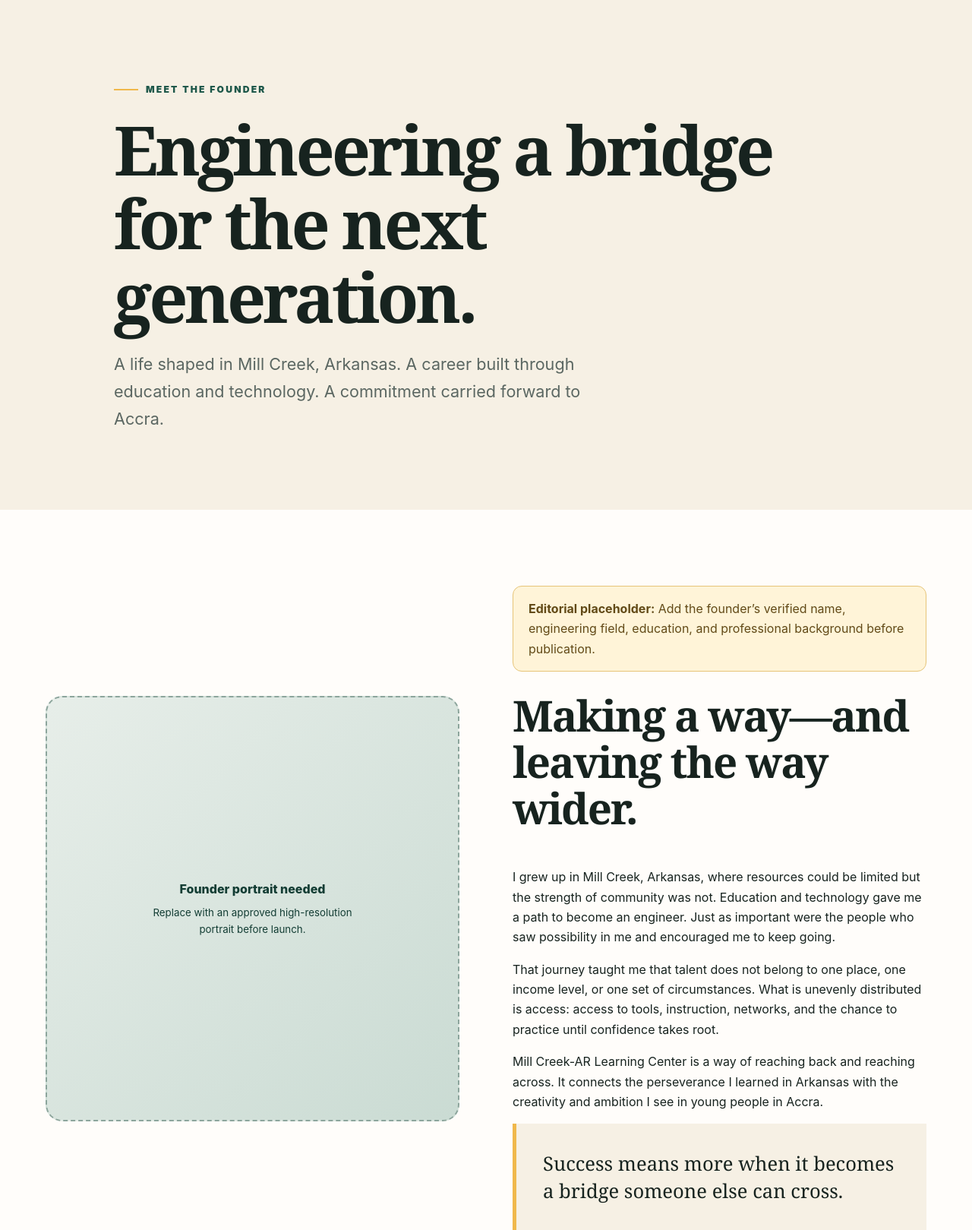
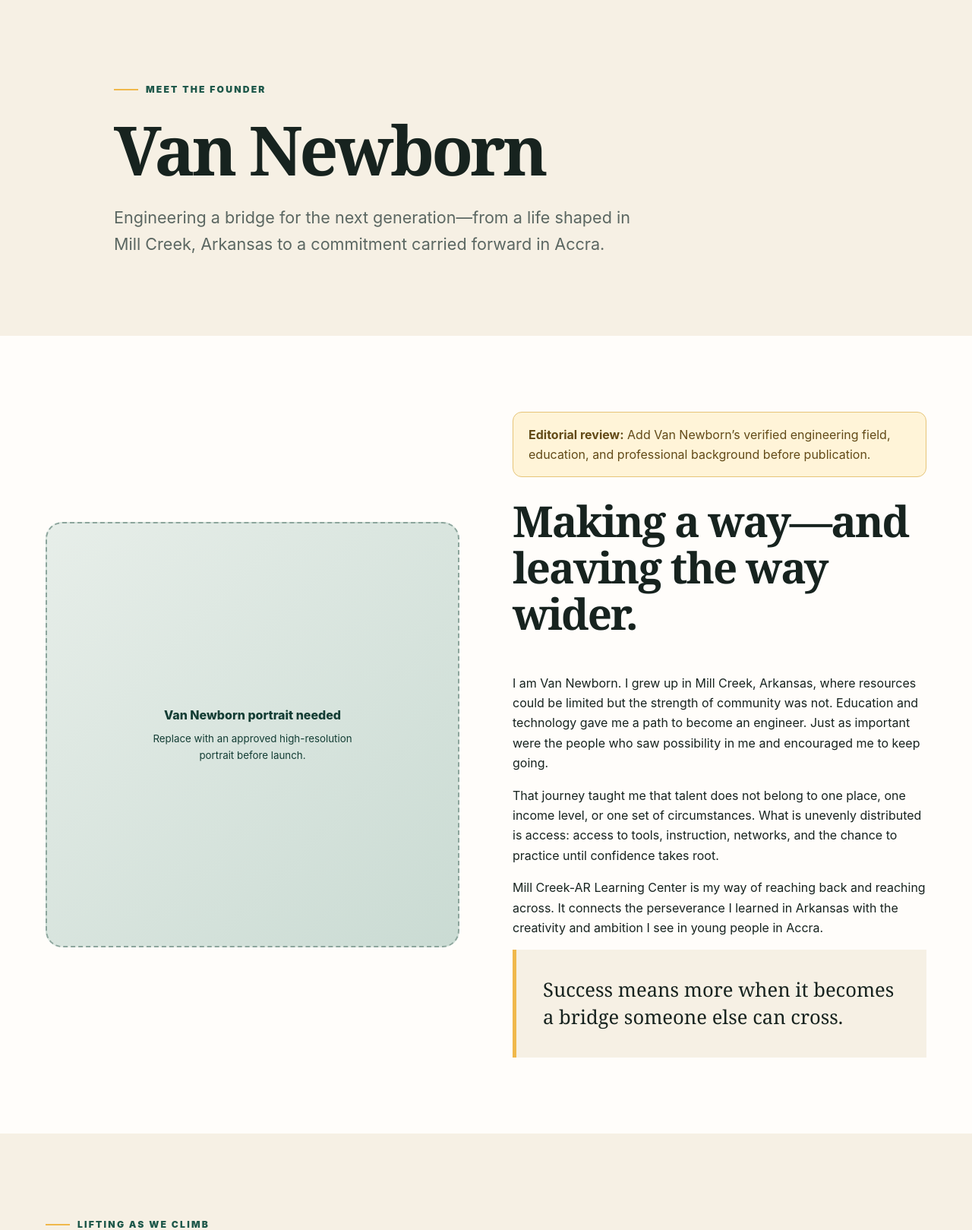
Before and after one commit to vnewborn4/ghana-school, a PHP site: page /bio.php in a window 1280 px wide. Shown: the part 119-1738 px from the top of the page at 76% size. Run offline with PHP 8.4, Linux system fonts and the light colour scheme.

Commit message:
Name Van Newborn as founder

```diff
--- a/about.php
+++ b/about.php
@@ -1,6 +1,6 @@
 <?php $pageTitle='Our Story'; $pageDescription='The story connecting Mill Creek, Arkansas and Accra, Ghana through education and technology.'; include 'includes/header.php'; ?>
 <section class="page-hero"><div class="wrap"><span class="eyebrow">Our origin</span><h1>From Mill Creek to Accra.</h1><p class="lede">A bridge between two communities, built from a simple conviction: where a child begins should never place a ceiling on where they can go.</p></div></section>
-<section class="section"><div class="wrap grid-2"><img class="story-image" src="assets/images/student-2.jpeg" alt="Students sharing computers during a class in Accra"><div><span class="eyebrow">A personal promise</span><h2>Opportunity changed one life. Now it can open many more.</h2><p>The vision began with the founder’s own journey—from humble beginnings in Mill Creek, Arkansas, to a career in engineering. Limited resources were real, but so were determination, education, community, and the people who chose to believe.</p><p>Technology became a language that could travel: a way to solve problems, create value, and enter rooms that once felt out of reach. In Accra, that experience became a responsibility—to help young people gain access to the same kind of bridge.</p><div class="pull-quote">“We are not deciding what young people can become. We are helping remove the barriers between their talent and their opportunity.”</div></div></div></section>
+<section class="section"><div class="wrap grid-2"><img class="story-image" src="assets/images/student-2.jpeg" alt="Students sharing computers during a class in Accra"><div><span class="eyebrow">A personal promise</span><h2>Opportunity changed one life. Now it can open many more.</h2><p>The vision began with founder Van Newborn’s own journey—from humble beginnings in Mill Creek, Arkansas, to a career in engineering. Limited resources were real, but so were determination, education, community, and the people who chose to believe.</p><p>Technology became a language that could travel: a way to solve problems, create value, and enter rooms that once felt out of reach. In Accra, that experience became a responsibility—to help young people gain access to the same kind of bridge.</p><div class="pull-quote">“We are not deciding what young people can become. We are helping remove the barriers between their talent and their opportunity.”</div></div></div></section>
 <section class="section cream"><div class="wrap"><div class="statement"><span class="eyebrow">The idea that moved us</span><h2>Potential grows when it is met with access, belief, training, and opportunity.</h2><p class="lede" style="margin-inline:auto">The emotional spark echoes a theme many recognize from <em>Akeelah and the Bee</em>: extraordinary ability may be present long before the world makes room for it. The learning center is independently inspired by that universal idea and is not affiliated with the film.</p></div></div></section>
 <section class="section"><div class="wrap grid-3"><article class="impact-card"><span class="number">01</span><h3>Perseverance</h3><p>We honor the discipline it takes to keep learning when the path is not easy.</p></article><article class="impact-card"><span class="number">02</span><h3>Self-determination</h3><p>Students are creators and decision-makers in their own futures—not passive recipients.</p></article><article class="impact-card"><span class="number">03</span><h3>Community uplift</h3><p>Skills and confidence can ripple outward through families, classrooms, and neighborhoods.</p></article></div></section>
 <?php include 'includes/footer.php'; ?>
--- a/bio.php
+++ b/bio.php
@@ -1,5 +1,5 @@
-<?php $pageTitle='Meet the Founder'; $pageDescription='Meet the engineer whose journey from Mill Creek, Arkansas inspired a technology learning center in Accra.'; include 'includes/header.php'; ?>
-<section class="page-hero"><div class="wrap"><span class="eyebrow">Meet the founder</span><h1>Engineering a bridge for the next generation.</h1><p class="lede">A life shaped in Mill Creek, Arkansas. A career built through education and technology. A commitment carried forward to Accra.</p></div></section>
-<section class="section"><div class="wrap grid-2"><div class="founder-placeholder" role="img" aria-label="Founder portrait placeholder"><div><span>Founder portrait needed</span><small>Replace with an approved high-resolution portrait before launch.</small></div></div><div><div class="draft-note"><strong>Editorial placeholder:</strong> Add the founder’s verified name, engineering field, education, and professional background before publication.</div><h2 style="margin-top:28px">Making a way—and leaving the way wider.</h2><p>I grew up in Mill Creek, Arkansas, where resources could be limited but the strength of community was not. Education and technology gave me a path to become an engineer. Just as important were the people who saw possibility in me and encouraged me to keep going.</p><p>That journey taught me that talent does not belong to one place, one income level, or one set of circumstances. What is unevenly distributed is access: access to tools, instruction, networks, and the chance to practice until confidence takes root.</p><p>Mill Creek-AR Learning Center is a way of reaching back and reaching across. It connects the perseverance I learned in Arkansas with the creativity and ambition I see in young people in Accra.</p><div class="pull-quote">Success means more when it becomes a bridge someone else can cross.</div></div></div></section>
+<?php $pageTitle='Van Newborn — Founder'; $pageDescription='Meet Van Newborn, the engineer whose journey from Mill Creek, Arkansas inspired a technology learning center in Accra.'; include 'includes/header.php'; ?>
+<section class="page-hero"><div class="wrap"><span class="eyebrow">Meet the founder</span><h1>Van Newborn</h1><p class="lede">Engineering a bridge for the next generation—from a life shaped in Mill Creek, Arkansas to a commitment carried forward in Accra.</p></div></section>
+<section class="section"><div class="wrap grid-2"><div class="founder-placeholder" role="img" aria-label="Portrait placeholder for Van Newborn"><div><span>Van Newborn portrait needed</span><small>Replace with an approved high-resolution portrait before launch.</small></div></div><div><div class="draft-note"><strong>Editorial review:</strong> Add Van Newborn’s verified engineering field, education, and professional background before publication.</div><h2 style="margin-top:28px">Making a way—and leaving the way wider.</h2><p>I am Van Newborn. I grew up in Mill Creek, Arkansas, where resources could be limited but the strength of community was not. Education and technology gave me a path to become an engineer. Just as important were the people who saw possibility in me and encouraged me to keep going.</p><p>That journey taught me that talent does not belong to one place, one income level, or one set of circumstances. What is unevenly distributed is access: access to tools, instruction, networks, and the chance to practice until confidence takes root.</p><p>Mill Creek-AR Learning Center is my way of reaching back and reaching across. It connects the perseverance I learned in Arkansas with the creativity and ambition I see in young people in Accra.</p><div class="pull-quote">Success means more when it becomes a bridge someone else can cross.</div></div></div></section>
 <section class="section cream"><div class="wrap grid-2"><div><span class="eyebrow">Lifting as we climb</span><h2>A tradition of education, self-determination, and community.</h2></div><div><p class="lede">Across the African diaspora, generations have used knowledge, mutual support, and persistence to expand what is possible. This project honors that tradition without turning struggle into spectacle.</p><p>The goal is not to prescribe a future for students. It is to equip them to shape their own—with practical skills, mentorship, and a community that takes their ambitions seriously.</p><a class="button button-outline" href="adopt.php">Help widen the bridge</a></div></div></section>
 <?php include 'includes/footer.php'; ?>
--- a/index.php
+++ b/index.php
@@ -20,7 +20,7 @@ include 'includes/header.php';
 <section id="mission" class="section"><div class="wrap statement"><span class="eyebrow">The mission</span><h2>A computer can become more than a tool. It can become a <span>doorway.</span></h2><p class="lede" style="margin-inline:auto">We are building a place where curiosity becomes capability—where young people can learn digital fundamentals, practice problem-solving, create projects, and begin to see themselves in the future of work.</p></div></section>
 
 <section class="section cream"><div class="wrap grid-2">
-  <div><span class="eyebrow">One story, two places</span><h2>From humble beginnings in Mill Creek to a classroom in Accra.</h2><div class="route-line"><div class="route-stop"><small>Mill Creek, Arkansas</small><h3>A beginning shaped by limited resources and a strong community.</h3><p>The founder’s path from rural Arkansas to engineering showed what education, persistence, and a few people willing to believe can make possible.</p></div><div class="route-stop"><small>Accra, Ghana</small><h3>A commitment to extend that same bridge.</h3><p>The learning center exists so a young person’s starting point does not have to determine how far they can go.</p></div></div><a class="button button-outline" href="about.php">Read the origin story</a></div>
+  <div><span class="eyebrow">One story, two places</span><h2>From humble beginnings in Mill Creek to a classroom in Accra.</h2><div class="route-line"><div class="route-stop"><small>Mill Creek, Arkansas</small><h3>A beginning shaped by limited resources and a strong community.</h3><p>Founder Van Newborn’s path from rural Arkansas to engineering showed what education, persistence, and a few people willing to believe can make possible.</p></div><div class="route-stop"><small>Accra, Ghana</small><h3>A commitment to extend that same bridge.</h3><p>The learning center exists so a young person’s starting point does not have to determine how far they can go.</p></div></div><a class="button button-outline" href="about.php">Read the origin story</a></div>
   <div class="photo-card"><img src="assets/images/student-3.jpeg" alt="An instructor supporting a learner at a laptop" width="720" height="1280" loading="lazy"><div class="photo-caption">“Invest in a journey, not just a classroom.”</div></div>
 </div></section>
 
```
Also changed, not shown: SETUP.md (+1 -1 lines).
